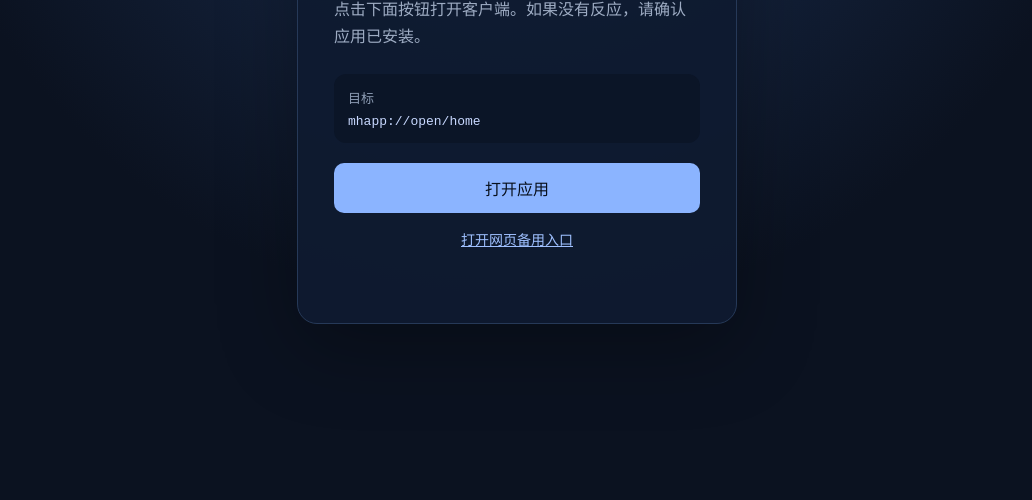
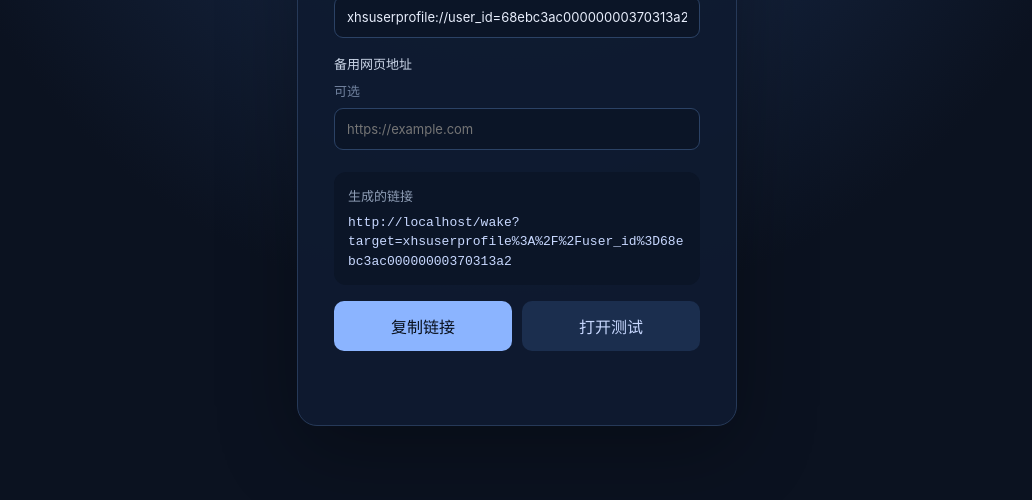
Before and after one commit to TextlineX/MHTool, a website built with Vite: page index.html in a window 1280 px wide. Shown: the part 300-800 px from the top of the page, without its empty margins (123-1155 px from the left). Built offline with nearby package versions, Linux system fonts and the light colour scheme.

Commit message:
feat: add url scheme link generator

```diff
--- a/src/main.ts
+++ b/src/main.ts
@@ -5,6 +5,47 @@ const params = new URLSearchParams(location.search)
 const target = params.get('target') || 'mhapp://open/home'
 const fallback = params.get('fallback') || ''
 
+if (location.pathname === '/wake') {
+  renderWakePage()
+} else {
+  renderGenerator()
+}
+
+function renderGenerator() {
+  app.innerHTML = `
+  <main class="shell"><section class="card">
+    <div class="eyebrow">URL SCHEME BUILDER</div>
+    <h1>生成唤醒链接</h1>
+    <p class="desc">粘贴客户端的 URL Scheme，生成一个可以分享的网页唤醒链接。</p>
+    <label>URL Scheme<input id="scheme" value="xhsuserprofile://user_id=68ebc3ac00000000370313a2" placeholder="例如：xhsuserprofile://user_id=..." /></label>
+    <label>备用网页地址 <span class="optional">可选</span><input id="fallback-input" placeholder="https://example.com" /></label>
+    <div class="result"><span>生成的链接</span><code id="result"></code></div>
+    <div class="actions"><button id="copy" type="button">复制链接</button><button id="preview" class="secondary" type="button">打开测试</button></div>
+    <p id="copy-status" class="status" aria-live="polite"></p>
+  </section></main>`
+
+  const schemeInput = document.querySelector<HTMLInputElement>('#scheme')!
+  const fallbackInput = document.querySelector<HTMLInputElement>('#fallback-input')!
+  const result = document.querySelector<HTMLElement>('#result')!
+  const copyStatus = document.querySelector<HTMLParagraphElement>('#copy-status')!
+  const makeLink = () => {
+    const url = new URL('/wake', location.origin)
+    url.searchParams.set('target', schemeInput.value.trim())
+    if (fallbackInput.value.trim()) url.searchParams.set('fallback', fallbackInput.value.trim())
+    result.textContent = url.toString()
+    return url.toString()
+  }
+  schemeInput.addEventListener('input', makeLink)
+  fallbackInput.addEventListener('input', makeLink)
+  makeLink()
+  document.querySelector<HTMLButtonElement>('#copy')!.addEventListener('click', async () => {
+    await navigator.clipboard.writeText(makeLink())
+    copyStatus.textContent = '已复制，可直接分享。'
+  })
+  document.querySelector<HTMLButtonElement>('#preview')!.addEventListener('click', () => { location.href = makeLink() })
+}
+
+function renderWakePage() {
 app.innerHTML = `
   <main class="shell">
     <section class="card">
@@ -16,7 +57,7 @@ app.innerHTML = `
       <a id="fallback" class="fallback" href="${escapeAttr(fallback)}" hidden>打开网页备用入口</a>
       <p id="status" class="status" aria-live="polite"></p>
     </section>
-  </main>
+</main>
 `
 
 const openButton = document.querySelector<HTMLButtonElement>('#open')!
@@ -32,6 +73,7 @@ openButton.addEventListener('click', () => {
     status.textContent = '如果页面没有变化，请安装客户端或使用备用入口。'
   }, 1500)
 })
+}
 
 function escapeHtml(value: string) {
   return value.replace(/[&<>"']/g, (char) => ({ '&': '&amp;', '<': '&lt;', '>': '&gt;', '"': '&quot;', "'": '&#39;' })[char]!)
--- a/src/style.css
+++ b/src/style.css
@@ -6,6 +6,15 @@ body { margin: 0; min-width: 320px; }
 .eyebrow { color: #7da8ff; font-size: 12px; font-weight: 700; letter-spacing: .16em; }
 h1 { margin: 14px 0 10px; font-size: 30px; }
 .desc { margin: 0 0 24px; color: #9eacc3; line-height: 1.7; }
+label { display: grid; gap: 8px; margin: 16px 0; color: #cbd6e8; font-size: 13px; font-weight: 600; }
+input { width: 100%; padding: 12px; border: 1px solid #2b4265; border-radius: 9px; outline: 0; color: #e8eefc; background: #0b1527; font: inherit; font-weight: 400; }
+input:focus { border-color: #8bb4ff; }
+.optional { color: #71829e; font-weight: 400; }
+.result { display: grid; gap: 8px; margin: 22px 0 16px; padding: 14px; border-radius: 12px; background: #0b1527; color: #8e9db5; font-size: 13px; }
+.result code { line-height: 1.5; }
+.actions { display: grid; grid-template-columns: 1fr 1fr; gap: 10px; }
+.secondary { color: #c8d8ff; background: #1b2e4e; }
+.secondary:hover { background: #27436d; }
 .target { display: grid; gap: 7px; margin-bottom: 20px; padding: 14px; border-radius: 12px; background: #0b1527; color: #8e9db5; font-size: 13px; }
 code { overflow-wrap: anywhere; color: #c8d8ff; }
 button { width: 100%; padding: 13px 16px; border: 0; border-radius: 10px; color: #08101d; background: #8bb4ff; font: inherit; font-weight: 700; cursor: pointer; }
```
